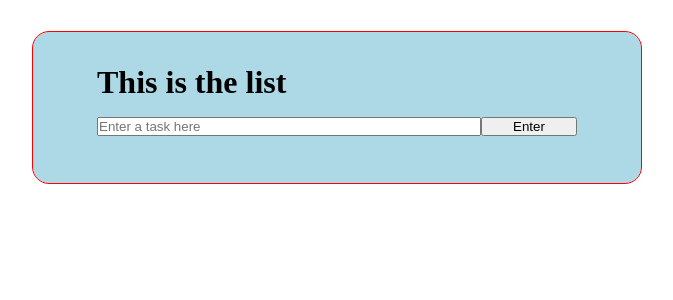
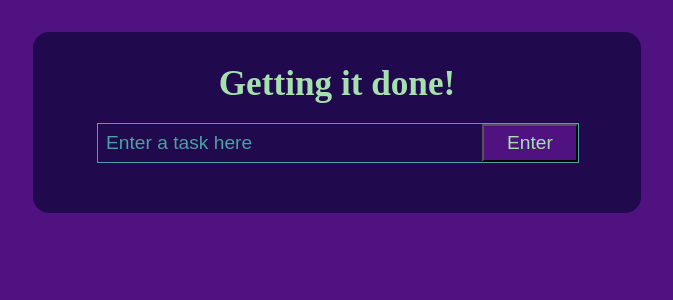
Before and after one commit to WeatherheadOnline/my_to-do_list, a React (Create React App) app: page / in a window 1280 px wide. Shown: the top 300 px of the page, without its empty margins (303-976 px from the left). Built offline with nearby package versions, Linux system fonts and the light colour scheme.

Commit message:
Added four basic alternative themes. Tested for proof of concept: they are recognized when the build is uploaded.

```diff
--- a/package.json
+++ b/package.json
@@ -2,6 +2,7 @@
   "name": "test-todo",
   "version": "0.1.0",
   "private": true,
+  "homepage": "https://www.weatherheadonline.com/to-do/",
   "dependencies": {
     "@fortawesome/fontawesome-svg-core": "^7.1.0",
     "@fortawesome/free-regular-svg-icons": "^7.1.0",
--- a/public/index.html
+++ b/public/index.html
@@ -24,6 +24,10 @@
       work correctly both with client-side routing and a non-root public URL.
       Learn how to configure a non-root public URL by running `npm run build`.
     -->
+    <link rel="stylesheet" type="text/css" href="themes/_theme.css" class="modesheet" />
+    <!-- <link rel="stylesheet" type="text/css" href="themes/_teal.css" class="modesheet" /> -->
+    <!-- <link rel="stylesheet" type="text/css" href="themes/_teal-brown.css" class="modesheet" /> -->
+    <!-- <link rel="stylesheet" type="text/css" href="themes/_navy-beige.css" class="modesheet" /> -->
     <title>React App</title>
   </head>
   <body>
--- /dev/null
+++ b/public/themes/_navy-beige.css
@@ -0,0 +1,53 @@
+/* ~~~~~~~~~~~~~~~~~~~~~~~~~~~~~~~~~~~~~~~ */
+    /* Theme styles */
+
+:root {
+    --dark: #030303;
+    --bright: #123458;
+    --lighter: #D4C9BE;
+    --lightest: #ffffff;
+
+    --color-h1: var(--lightest);
+    --color-p: var(--lightest);
+    --color-placeholder: var(--lighter);
+    /* --color-button: ; */
+    --bkgd-button: var(--bright);
+    /* --color-button-hover: ; */
+    /* --bkgd-button-hover: ; */
+    /* --color-button-active: ; */
+    /* --bkgd-button-active: ; */
+    --bkgd: var(--bright);
+    --bkgd-todo-wrapper: var(--dark);
+    /* --bkgd-input: ; */
+    --color-input: var(--lightest);
+    --bkgd-todo-item: var(--bright);
+    /* --color-edit-btn: ; */
+    /* --bkgd-edit-btn: ; */
+    /* --color-trash-btn: ; */
+    /* --bkgd-trash-btn: ; */
+    --color-error-text: rgb(255, 57, 42);
+}
+
+body {
+    font-family: ;
+}
+
+h1 {
+    font-family: ;
+}
+
+.to-do-wrapper {
+    border-radius: 1rem;
+}
+
+.bkgd-layer {
+    background-color: var(--bkgd);
+}
+
+input {
+    outline: none;
+    border: none;
+}
+.input-btn-group {
+    border: 1px solid var(--lighter);
+}
--- /dev/null
+++ b/public/themes/_teal-brown.css
@@ -0,0 +1,53 @@
+/* ~~~~~~~~~~~~~~~~~~~~~~~~~~~~~~~~~~~~~~~ */
+    /* Theme styles */
+
+:root {
+    --dark: #432323;
+    --bright: #2F5755;
+    --lighter: #5A9690;
+    --lightest: #E0D9D9;
+
+    --color-h1: var(--lightest);
+    --color-p: var(--lightest);
+    --color-placeholder: var(--lighter);
+    /* --color-button: ; */
+    --bkgd-button: var(--bright);
+    /* --color-button-hover: ; */
+    /* --bkgd-button-hover: ; */
+    /* --color-button-active: ; */
+    /* --bkgd-button-active: ; */
+    --bkgd: var(--bright);
+    --bkgd-todo-wrapper: var(--dark);
+    /* --bkgd-input: ; */
+    --color-input: var(--lightest);
+    --bkgd-todo-item: var(--bright);
+    /* --color-edit-btn: ; */
+    /* --bkgd-edit-btn: ; */
+    /* --color-trash-btn: ; */
+    /* --bkgd-trash-btn: ; */
+    --color-error-text: rgb(255, 57, 42);
+}
+
+body {
+    font-family: ;
+}
+
+h1 {
+    font-family: ;
+}
+
+.to-do-wrapper {
+    border-radius: 1rem;
+}
+
+.bkgd-layer {
+    background-color: var(--bkgd);
+}
+
+input {
+    outline: none;
+    border: none;
+}
+.input-btn-group {
+    border: 1px solid var(--lighter);
+}
--- /dev/null
+++ b/public/themes/_teal.css
@@ -0,0 +1,53 @@
+/* ~~~~~~~~~~~~~~~~~~~~~~~~~~~~~~~~~~~~~~~ */
+    /* Theme styles */
+
+:root {
+    --dark: #06202B;
+    --bright: #077A7D;
+    --lighter: #7AE2CF;
+    --lightest: #F5EEDD;
+
+    --color-h1: var(--lightest);
+    --color-p: var(--lightest);
+    --color-placeholder: var(--lighter);
+    /* --color-button: ; */
+    --bkgd-button: var(--bright);
+    /* --color-button-hover: ; */
+    /* --bkgd-button-hover: ; */
+    /* --color-button-active: ; */
+    /* --bkgd-button-active: ; */
+    --bkgd: var(--bright);
+    --bkgd-todo-wrapper: var(--dark);
+    /* --bkgd-input: ; */
+    --color-input: var(--lightest);
+    --bkgd-todo-item: var(--bright);
+    /* --color-edit-btn: ; */
+    /* --bkgd-edit-btn: ; */
+    /* --color-trash-btn: ; */
+    /* --bkgd-trash-btn: ; */
+    --color-error-text: rgb(215, 53, 53);
+}
+
+body {
+    font-family: ;
+}
+
+h1 {
+    font-family: ;
+}
+
+.to-do-wrapper {
+    border-radius: 1rem;
+}
+
+.bkgd-layer {
+    background-color: var(--bkgd);
+}
+
+input {
+    outline: none;
+    border: none;
+}
+.input-btn-group {
+    border: 1px solid var(--lighter);
+}
--- /dev/null
+++ b/public/themes/_theme.css
@@ -0,0 +1,53 @@
+/* ~~~~~~~~~~~~~~~~~~~~~~~~~~~~~~~~~~~~~~~ */
+    /* Theme styles */
+
+:root {
+    --dark: #21094E;
+    --bright: #511281;
+    --lighter: #4CA1A3;
+    --lightest: #A5E1AD;
+
+    --color-h1: var(--lightest);
+    --color-p: var(--lightest);
+    --color-placeholder: var(--lighter);
+    /* --color-button: ; */
+    --bkgd-button: var(--bright);
+    /* --color-button-hover: ; */
+    /* --bkgd-button-hover: ; */
+    /* --color-button-active: ; */
+    /* --bkgd-button-active: ; */
+    --bkgd: var(--bright);
+    --bkgd-todo-wrapper: var(--dark);
+    /* --bkgd-input: ; */
+    --color-input: var(--lightest);
+    --bkgd-todo-item: var(--bright);
+    /* --color-edit-btn: ; */
+    /* --bkgd-edit-btn: ; */
+    /* --color-trash-btn: ; */
+    /* --bkgd-trash-btn: ; */
+    --color-error-text: rgb(255, 46, 81);
+}
+
+body {
+    font-family: ;
+}
+
+h1 {
+    font-family: ;
+}
+
+.to-do-wrapper {
+    border-radius: 1rem;
+}
+
+.bkgd-layer {
+    background-color: var(--bkgd);
+}
+
+input {
+    outline: none;
+    border: none;
+}
+.input-btn-group {
+    border: 1px solid var(--lighter);
+}
--- a/src/App.css
+++ b/src/App.css
@@ -1,31 +1,61 @@
+
+/* ~~~~~~~~~~~~~~~~~~~~~~~~~~~~~~~~~~~~~~~ */
+    /* Generic styles */
+
 * {
     margin: 0;
     padding: 0;
 }
 
+.bkgd-layer {
+    position: absolute;
+    top: 0;
+    left: 0;
+    height: 100%;
+    width: 100vw;
+    z-index: -1;
+}
+
+body {
+    background-color: var(--bkgd);
+    color: var(--color-p);
+}
+
+h1 {
+    font-size: 2.2rem;
+    text-align: center;
+    color: var(--color-h1);
+}
+
+p, input, button, span {
+    font-size: 1.2rem;
+}
+
+input, span, svg {
+    padding: 0.5rem;
+}
+
+input::placeholder {
+    color: var(--color-placeholder);
+}
+
 .to-do-wrapper {
-    outline: 1px solid red;
-    background-color: lightblue;
     width: clamp(18rem, 75vw, 30rem);
     padding: 2rem 5vw;
     margin: 2rem auto;
     display: flex;
     flex-direction: column;
-    gap: 1rem;
-    border-radius: 1rem;
-
+    gap: 1.2rem;
+    background-color: var(--bkgd-todo-wrapper);
 }
 
 .to-do-item {
-    outline: 1px solid green;
-    background-color: lightgreen;
     display: flex;
-
+    align-items: center;
+    background-color: var(--bkgd-todo-item);
 }
 
 .to-do-item span {
-    outline: 1px solid magenta;
-    background-color: pink;
     display: inline-block;
     flex-grow: 1;
 }
@@ -41,13 +71,36 @@ form {
 
 input {
     flex-grow: 1;
+    background-color: var(--bkgd-input);
+    color: var(--color-input);
 }
 
 button {
     width: min(15vw, 6rem);
+    color: var(--color-button);
+    background-color: var(--bkgd-button);
 }
 
+@media screen and (hover) {
+    button:hover {
+        color: var(--color-button-hover);
+        background-color: var(--bkgd-button-h--color-button-hover);
+    }
+    button:active {
+        color: var(--color-button-active);
+        background-color: var(--bkgd-button-h--color-button-active);
+    }
+}
 
+svg:first-of-type {
+    background-color: var(--bkgd-edit-btn);
+    color: var(--color-edit-btn);
+}
+
+svg:last-of-type {
+    background-color: var(--bkgd-trash-btn);
+    color: var(--color-trash-btn);
+}
 
 
 
@@ -57,10 +110,11 @@ button {
 
 .activeError, .inactiveError {
     font-size: 0.8em;
+    padding-top: 0.2em;
 }
 
 .activeError {
-    color: red;
+    color: var(--color-error-text);
     visibility: visible;
 }
 
--- a/src/App.js
+++ b/src/App.js
@@ -3,7 +3,10 @@ import './App.css';
 
 function App() {
     return (
-        <ToDoWrapper />
+        <>
+            <div className='bkgd-layer' />
+            <ToDoWrapper />
+        </>
     );
 }
 
--- a/src/components/ToDoWrapper.js
+++ b/src/components/ToDoWrapper.js
@@ -31,7 +31,7 @@ const ToDoWrapper = () => {
 
   return (
     <div className='to-do-wrapper'>
-        <h1>This is the list</h1>
+        <h1>Getting it done!</h1>
         <ToDoForm handleAddToDo={handleAddToDo} />
         {toDoList.map(item => (
             item.isEditing ? (
```
Also changed, not shown: 1 other file (tests, documents, lock files or other folders).
